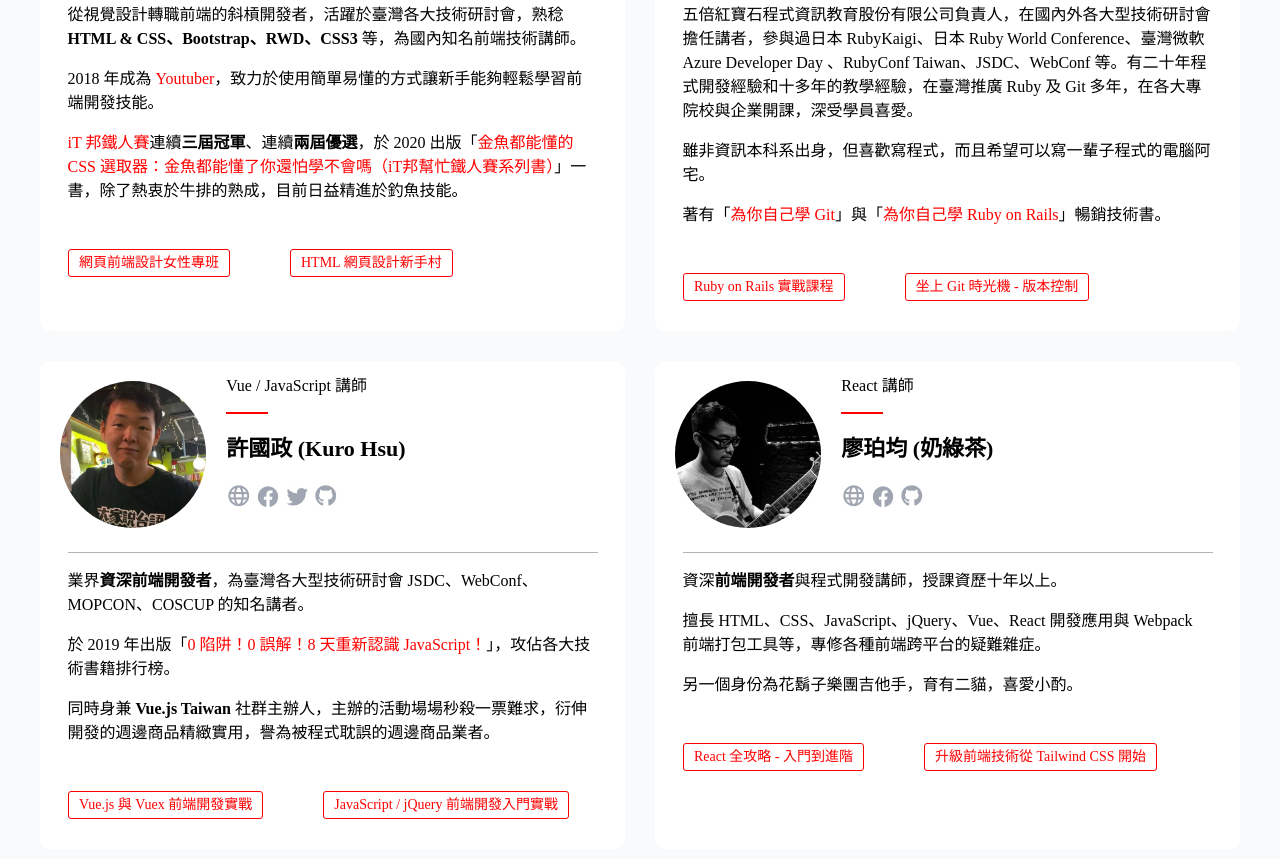
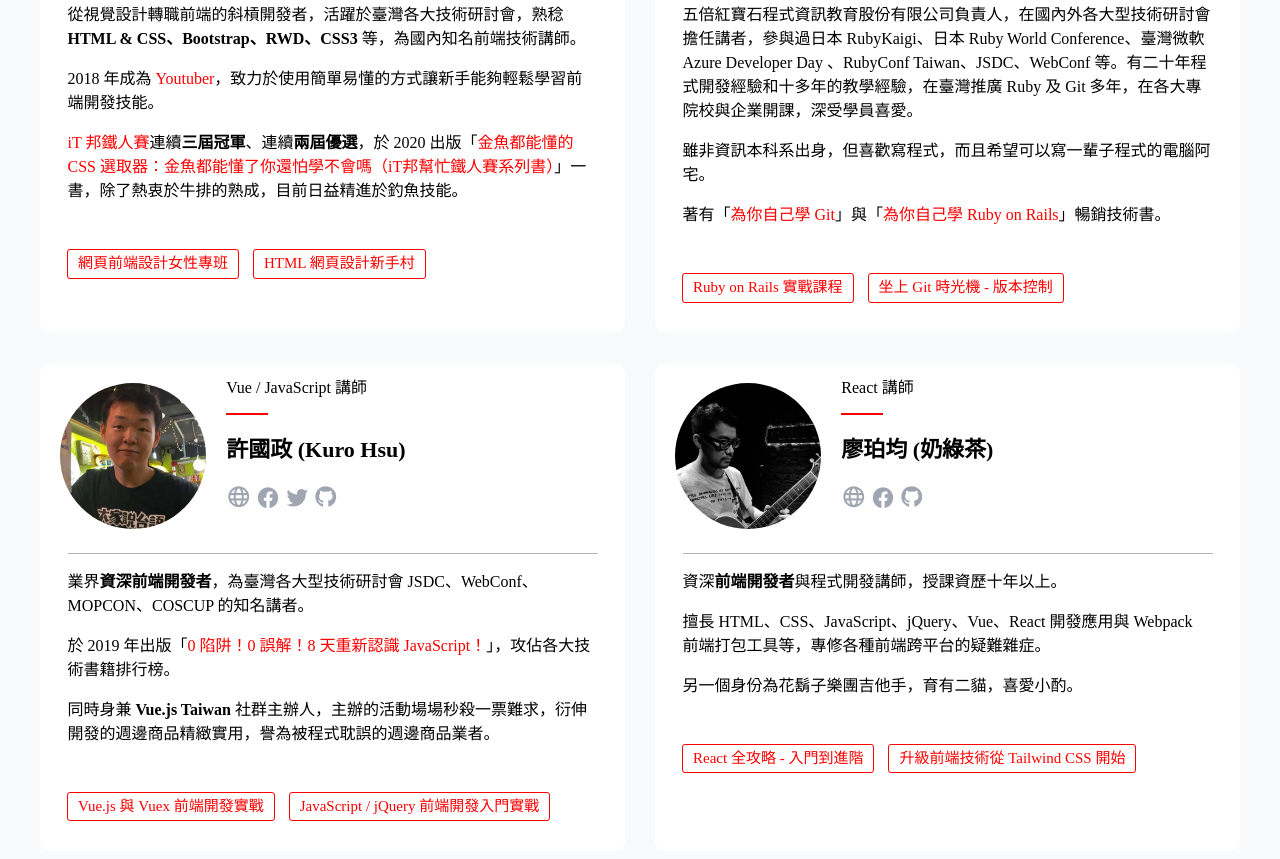
Before and after one commit to wl02599509/5xRuby_HTML_CSS_Practice, a plain HTML site: page Homework_5xRuby_web/5xRuby.html in a window 1280 px wide. Shown: the part 1486-2345 px from the top of the page. Drawn offline with Linux system fonts and the light colour scheme.

Commit message:
fix .teachers .other_course {margin} and add .second_course {margin-left: 10px;}

```diff
--- a/Homework_5xRuby_web/5xRuby.html
+++ b/Homework_5xRuby_web/5xRuby.html
@@ -119,7 +119,7 @@
                     </div>
                     <div class="other_course">
                         <a href="https://5xruby.tw/courses/code-for-girl">網頁前端設計女性專班</a>
-                        <a href="https://5xruby.tw/courses/html">HTML 網頁設計新手村</a>
+                        <a href="https://5xruby.tw/courses/html" class="second_course">HTML 網頁設計新手村</a>
                     </div>
                 </div>
                 <div class="teachers" id="eddie">
@@ -156,7 +156,7 @@
                     </div>
                     <div class="other_course">
                         <a href="https://5xruby.tw/courses/code-for-girl">Ruby on Rails 實戰課程</a>
-                        <a href="https://5xruby.tw/courses/html">坐上 Git 時光機 - 版本控制</a>
+                        <a href="https://5xruby.tw/courses/html" class="second_course">坐上 Git 時光機 - 版本控制</a>
                     </div>
                 </div>
                 <div class="teachers" id="kuro">
@@ -189,7 +189,7 @@
                     </div>
                     <div class="other_course">
                         <a href="https://5xruby.tw/courses/vue-js">Vue.js 與 Vuex 前端開發實戰</a>
-                        <a href="https://5xruby.tw/courses/javascript">JavaScript / jQuery 前端開發入門實戰</a>
+                        <a href="https://5xruby.tw/courses/javascript" class="second_course">JavaScript / jQuery 前端開發入門實戰</a>
                     </div>
                 </div>
                 <div class="teachers" id="milkmidi">
@@ -219,7 +219,7 @@
                     </div>
                     <div class="other_course">
                         <a href="https://5xruby.tw/courses/react">React 全攻略 - 入門到進階</a>
-                        <a href="https://5xruby.tw/courses/tailwindcss">升級前端技術從 Tailwind CSS 開始</a>
+                        <a href="https://5xruby.tw/courses/tailwindcss" class="second_course">升級前端技術從 Tailwind CSS 開始</a>
                     </div>
                 </div>
             </div>
--- a/Homework_5xRuby_web/section_2.css
+++ b/Homework_5xRuby_web/section_2.css
@@ -77,6 +77,9 @@
     text-decoration: none;
     color: red;
 }
+.teachers .other_course{
+    margin-left: 27px;
+}
 .other_course a{
     display: inline-block;
     text-decoration: none;
@@ -84,6 +87,9 @@
     padding: 5px 10px;
     border: 1px solid red;
     border-radius: 3px;
-    margin: 30px 28px;
-    font-size: 14px;
+    margin: 30px 0px;
+    font-size: 15px;
     }
+.other_course .second_course{
+    margin-left: 10px;
+}
```
